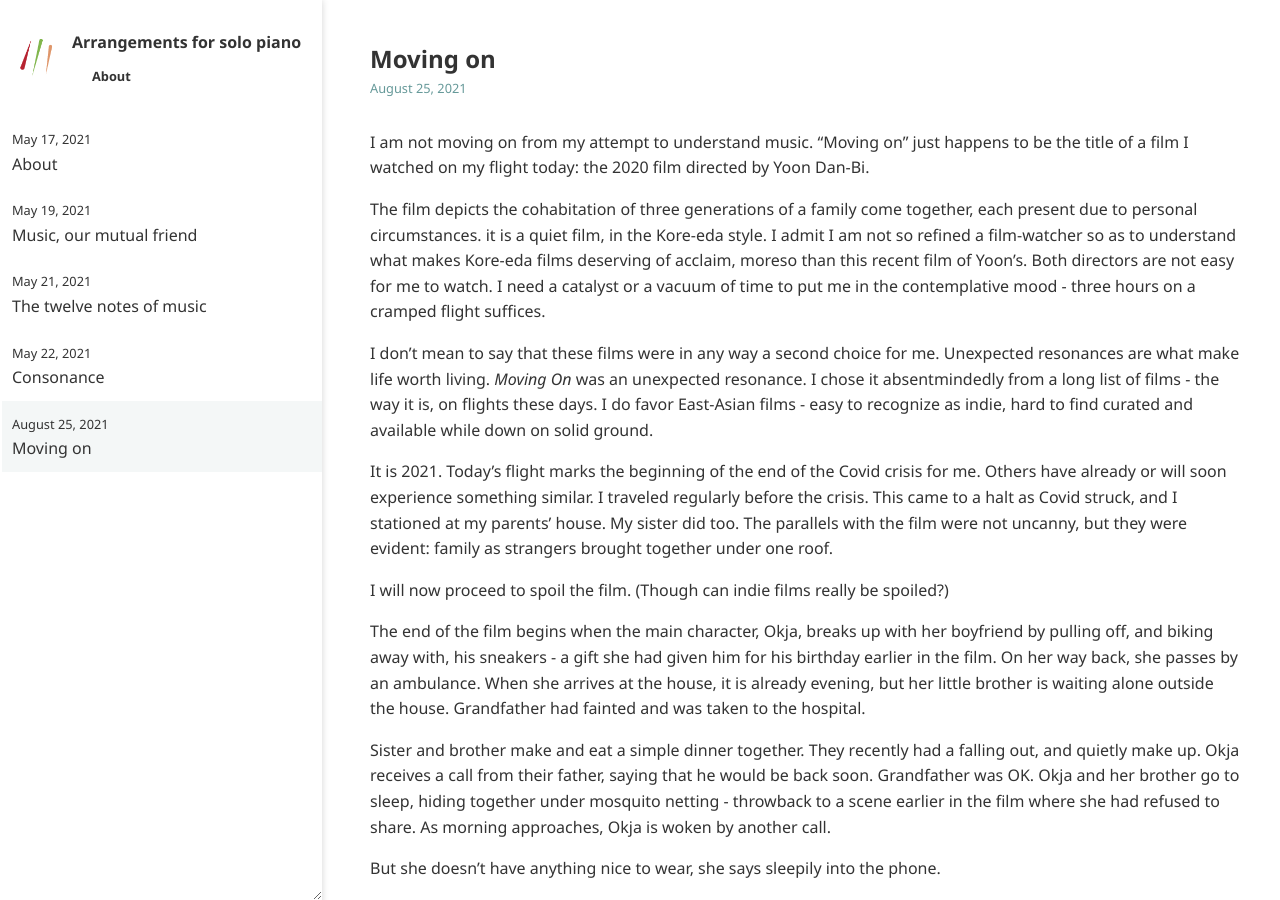
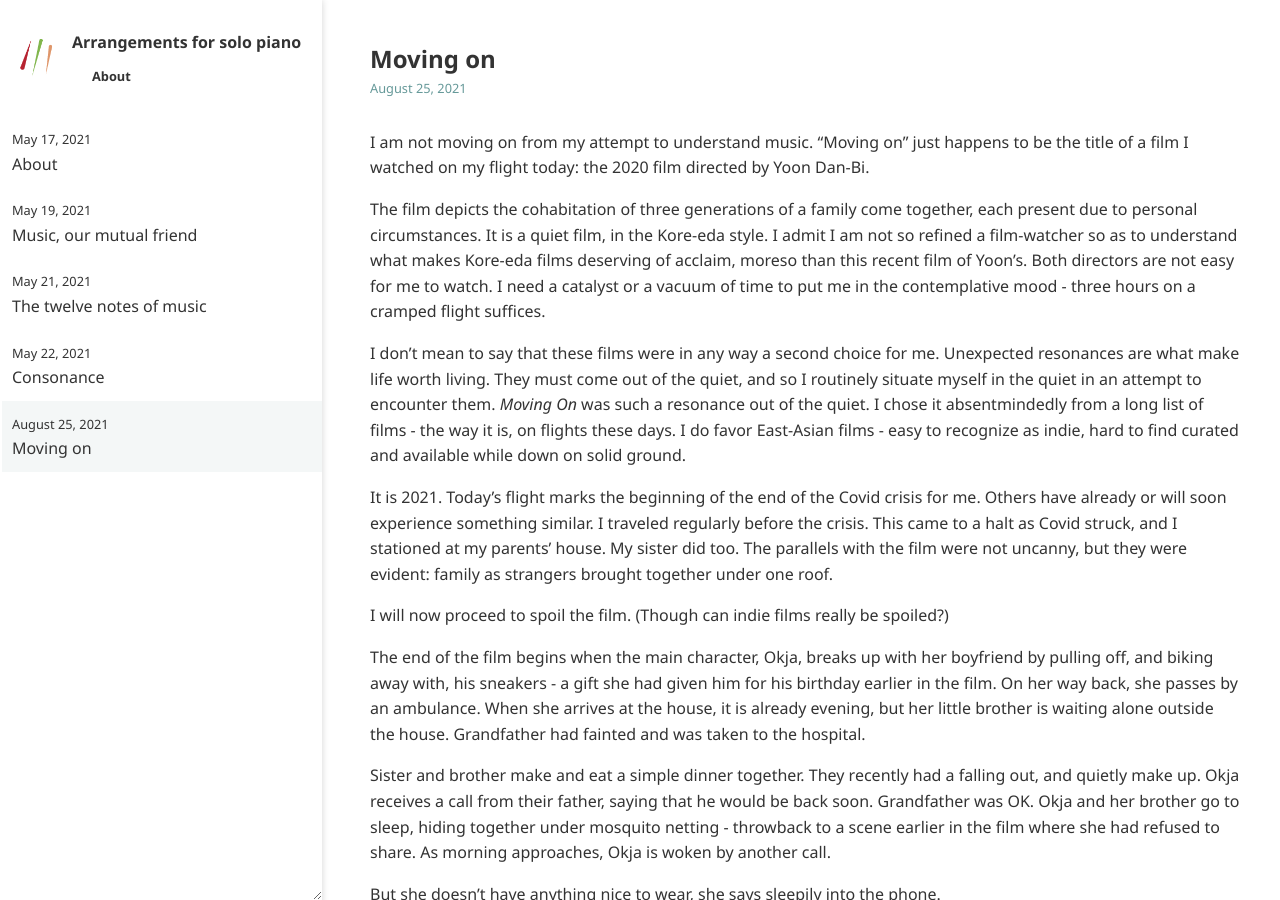
Before and after one commit to ansyblenetwork/arrpiano, a Jekyll site: the page built from _posts/2021-08-25-moving-on.md, in a window 1280 px wide and 900 px high. Built offline with Jekyll 4.4.1, drawn with Linux system fonts in a browser that asks for light colours.

Commit message:
Update 2021-08-25-moving-on.md

```diff
--- a/_posts/2021-08-25-moving-on.md
+++ b/_posts/2021-08-25-moving-on.md
@@ -4,9 +4,9 @@ title: "Moving on"
 
 I am not moving on from my attempt to understand music. "Moving on" just happens to be the title of a film I watched on my flight today: the 2020 film directed by Yoon Dan-Bi.
 
-The film depicts the cohabitation of three generations of a family come together, each present due to personal circumstances. it is a quiet film, in the Kore-eda style. I admit I am not so refined a film-watcher so as to understand what makes Kore-eda films deserving of acclaim, moreso than this recent film of Yoon's. Both directors are not easy for me to watch. I need a catalyst or a vacuum of time to put me in the contemplative mood - three hours on a cramped flight suffices.
+The film depicts the cohabitation of three generations of a family come together, each present due to personal circumstances. It is a quiet film, in the Kore-eda style. I admit I am not so refined a film-watcher so as to understand what makes Kore-eda films deserving of acclaim, moreso than this recent film of Yoon's. Both directors are not easy for me to watch. I need a catalyst or a vacuum of time to put me in the contemplative mood - three hours on a cramped flight suffices.
 
-I don't mean to say that these films were in any way a second choice for me. Unexpected resonances are what make life worth living. _Moving On_ was an unexpected resonance. I chose it absentmindedly from a long list of films - the way it is, on flights these days. I do favor East-Asian films - easy to recognize as indie, hard to find curated and available while down on solid ground.
+I don't mean to say that these films were in any way a second choice for me. Unexpected resonances are what make life worth living. They must come out of the quiet, and so I routinely situate myself in the quiet in an attempt to encounter them. _Moving On_ was such a resonance out of the quiet. I chose it absentmindedly from a long list of films - the way it is, on flights these days. I do favor East-Asian films - easy to recognize as indie, hard to find curated and available while down on solid ground.
 
 
 
```
